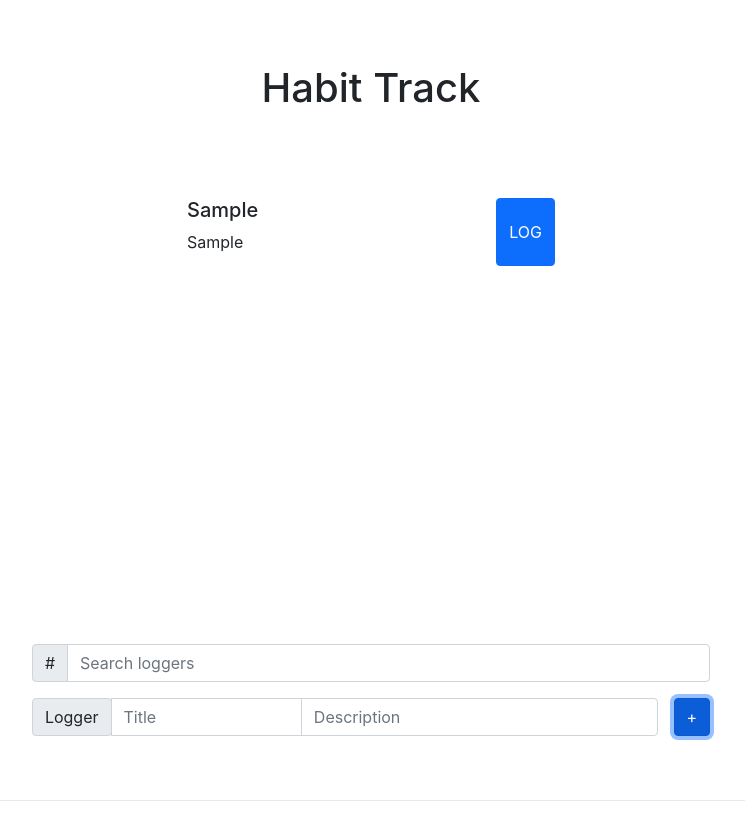
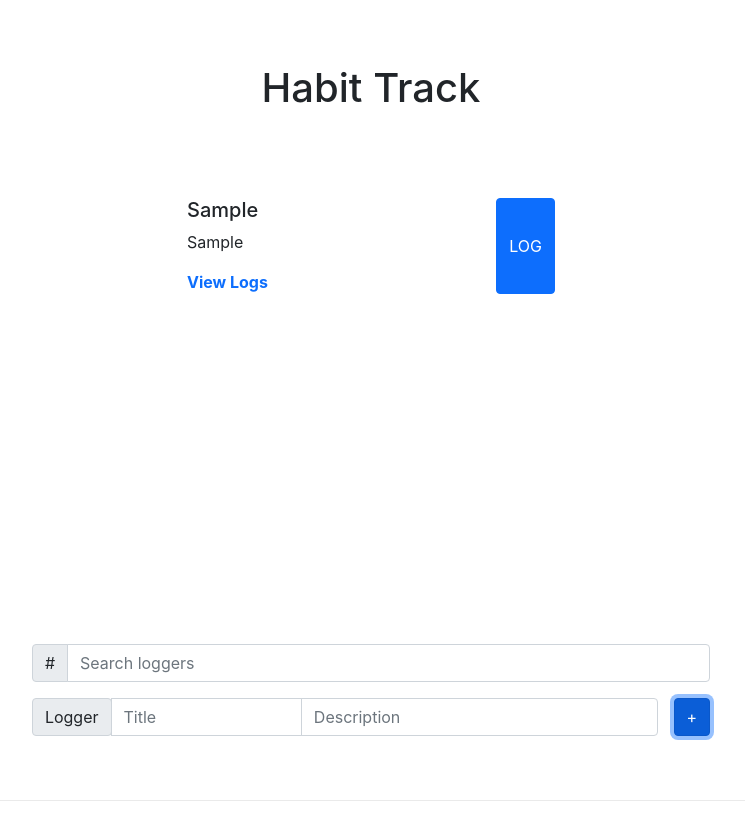
Before and after one commit to jwilld/habit-track, a Next.js app: page / in a window 1280 px wide. Both pictures are taken after typing "Sample", "Sample" into the empty fields and a click on the button "add logger". Shown: the top 840 px of the page, without its empty margins (269-1014 px from the left). Built offline with nearby package versions, Linux system fonts and the light colour scheme.

Commit message:
add intitial styling for "View Logs" button

```diff
--- a/src/components/Card.tsx
+++ b/src/components/Card.tsx
@@ -1,5 +1,6 @@
 import { useLoggers } from '../context/state';
 import { LogTimestamp, LogObject } from '../interfaces/interfaces';
+
 export default function Card() {
   const createLogTimestamp = (): LogTimestamp => {
     const date = new Date();
@@ -24,6 +25,7 @@ export default function Card() {
         <div>
           <h5 className="card-title">{logger.title}</h5>
           <p className="card-text">{logger.description}</p>
+          <span style={{fontWeight:'bold',color:'rgb(13, 110, 253)'}}>View Logs</span>
         </div>
         <div className="d-grid" style={{ alignSelf: 'stretch', display: 'flex' }}>
           <a
```
